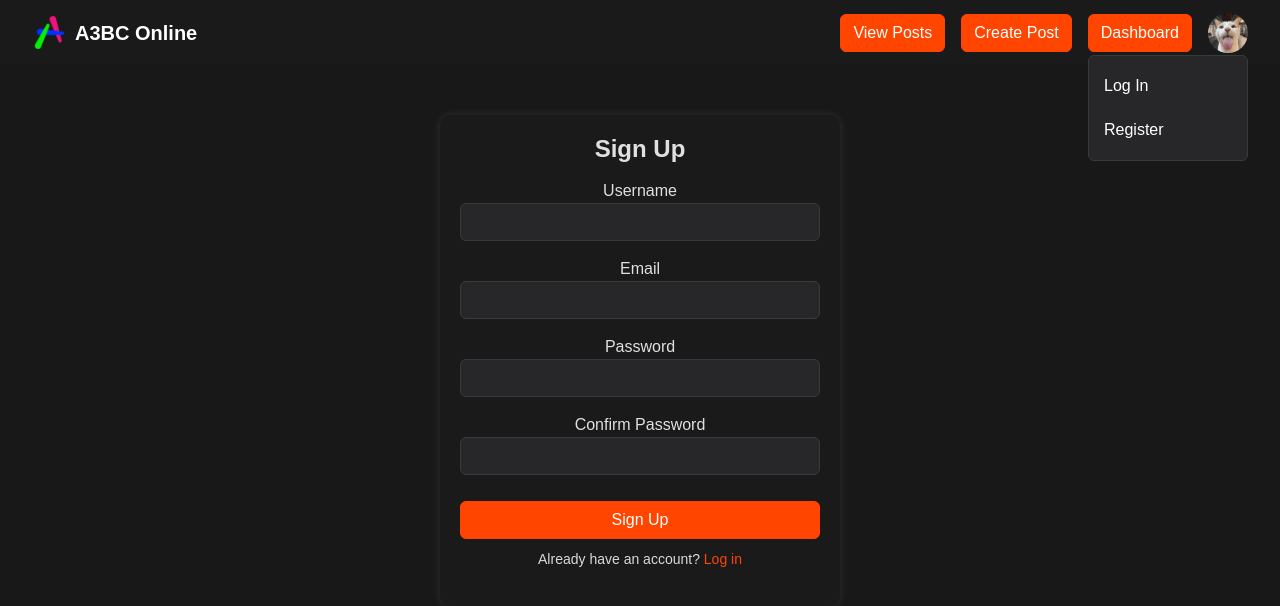
After one commit to JaydenKlomp/A3BC-Online, a CodeIgniter 4 app: the page made by app/Views/auth/register.php in a window 1280 px wide, after a click that opens the changed part. The commit adds this page. Shown: the top 606 px of the page. Run offline with PHP 8.4 and a stand-in for CodeIgniter, Linux system fonts and the light colour scheme; the template is opened without the code that fills it, so the values that code supplies are empty; some libraries are stand-ins or nearby versions.

```diff
--- a/app/Controllers/Posts.php
+++ b/app/Controllers/Posts.php
@@ -64,7 +64,8 @@ class Posts extends BaseController
             ->request
             ->getPost('title') , 'content' => $this
             ->request
-            ->getPost('content') ?? '', 'created_at' => date('Y-m-d H:i:s') , ];
+            ->getPost('content') ?? '', 'created_at' => date('Y-m-d H:i:s') , 'user_id' => $session->get('user_id')];
+
 
         // Verwerk afbeelding (indien toegevoegd)
         $image = $this
--- /dev/null
+++ b/app/Views/auth/register.php
@@ -0,0 +1,53 @@
+<?= $this->extend('layout') ?>
+
+<?= $this->section('content') ?>
+<div class="auth-container">
+    <h2 class="auth-title">Sign Up</h2>
+
+    <?php if (session()->getFlashdata('error')): ?>
+        <p class="text-danger"><?= session()->getFlashdata('error') ?></p>
+    <?php endif; ?>
+
+    <form action="<?= site_url('auth/register') ?>" method="post" onsubmit="return validatePassword()">
+        <div class="mb-3">
+            <label>Username</label>
+            <input type="text" name="username" class="form-control" required>
+        </div>
+        <div class="mb-3">
+            <label>Email</label>
+            <input type="email" name="email" class="form-control" required>
+        </div>
+        <div class="mb-3">
+            <label>Password</label>
+            <input type="password" id="password" name="password" class="form-control" required>
+        </div>
+        <div class="mb-3">
+            <label>Confirm Password</label>
+            <input type="password" id="confirm_password" name="confirm_password" class="form-control" required>
+            <small id="passwordError" class="text-danger"></small> <!-- Error message -->
+        </div>
+        <button type="submit" class="btn btn-primary w-100">Sign Up</button>
+    </form>
+
+    <p class="auth-switch">
+        Already have an account? <a href="<?= site_url('login') ?>">Log in</a>
+    </p>
+</div>
+
+<script>
+    function validatePassword() {
+        let password = document.getElementById("password").value;
+        let confirmPassword = document.getElementById("confirm_password").value;
+        let errorMessage = document.getElementById("passwordError");
+
+        if (password !== confirmPassword) {
+            errorMessage.innerText = "Passwords do not match.";
+            return false; // Prevent form submission
+        } else {
+            errorMessage.innerText = "";
+            return true;
+        }
+    }
+</script>
+
+<?= $this->endSection() ?>
--- a/app/Views/layout.php
+++ b/app/Views/layout.php
@@ -1,3 +1,9 @@
+<?php
+$session = session(); // Load the session service
+$isLoggedIn = $session->has('user_id'); // Check if user_id exists in session
+$username = $session->get('username') ?? 'Guest'; // Default to 'Guest' if missing
+?>
+
 <!DOCTYPE html>
 <html lang="en">
 <head>
@@ -31,12 +37,21 @@
             <div class="dropdown">
                 <img src="<?= base_url('images/userprofile.png') ?>" alt="User" class="profile-pic" id="profileDropdown" data-bs-toggle="dropdown">
                 <ul class="dropdown-menu dropdown-menu-end">
-                    <li><a class="dropdown-item" href="#">View Profile</a></li>
-                    <li><a class="dropdown-item" href="#">Edit Avatar</a></li>
-                    <li><a class="dropdown-item" href="#">Achievements</a></li>
-                    <li><hr class="dropdown-divider"></li>
-                    <li><a class="dropdown-item" href="#">Settings</a></li>
-                    <li><a class="dropdown-item" href="#">Log Out</a></li>
+                    <?php if ($isLoggedIn): ?>
+                        <li class="dropdown-header text-center">
+                            <strong><?= htmlspecialchars($username) ?></strong> <!-- Display username inside dropdown -->
+                        </li>
+                        <li><hr class="dropdown-divider"></li>
+                        <li><a class="dropdown-item" href="<?= site_url('profile/' . $username) ?>">View Profile</a></li>
+                        <li><a class="dropdown-item" href="<?= site_url('edit-avatar') ?>">Edit Avatar</a></li>
+                        <li><a class="dropdown-item" href="<?= site_url('achievements') ?>">Achievements</a></li>
+                        <li><hr class="dropdown-divider"></li>
+                        <li><a class="dropdown-item" href="<?= site_url('settings') ?>">Settings</a></li>
+                        <li><a class="dropdown-item" href="<?= site_url('logout') ?>">Log Out</a></li>
+                    <?php else: ?>
+                        <li><a class="dropdown-item" href="<?= site_url('login') ?>">Log In</a></li>
+                        <li><a class="dropdown-item" href="<?= site_url('register') ?>">Register</a></li>
+                    <?php endif; ?>
                 </ul>
             </div>
         </div>
--- a/public/css/style.css
+++ b/public/css/style.css
@@ -44,13 +44,15 @@ body {
     object-fit: cover;
     cursor: pointer;
 }
-.post-card {
+.post-card,
+.comment-card {
     background-color: #282828;
     border: 1px solid #383838;
     color: #ffffff;
-    display: flex;
     padding: 15px;
     border-radius: 5px;
+    margin-bottom: 10px;
+    transition: background 0.3s;
 }
 .post-votes {
     display: flex;
@@ -430,3 +432,134 @@ a:hover {
     background: #ff4500;
     border-color: #ff4500;
 }
+
+/* Authentication Page Styling */
+.auth-container {
+    max-width: 400px;
+    margin: 50px auto;
+    padding: 20px;
+    background: #1a1a1b;
+    border-radius: 10px;
+    box-shadow: 0px 0px 10px rgba(255, 255, 255, 0.1);
+    text-align: center;
+}
+
+.auth-title {
+    font-size: 24px;
+    font-weight: bold;
+    margin-bottom: 15px;
+}
+
+.auth-container .form-control {
+    background: #272729;
+    border: 1px solid #3a3a3a;
+    color: #ffffff;
+}
+
+.auth-container .form-control::placeholder {
+    color: #999;
+}
+
+.auth-container .btn-primary {
+    background-color: #ff4500;
+    border-color: #ff4500;
+    margin-top: 10px;
+}
+
+.auth-container .btn-primary:hover {
+    background-color: #e03e00;
+}
+
+.auth-switch {
+    margin-top: 10px;
+    font-size: 14px;
+    color: #d7dadc;
+}
+
+.auth-switch a {
+    color: #ff4500;
+    text-decoration: none;
+}
+
+.auth-switch a:hover {
+    color: #e03e00;
+}
+
+/* Username Display Above Profile */
+.username-text {
+    font-size: 12px;
+    color: #b0b3b8;
+    margin-bottom: -5px;
+    text-align: center;
+}
+
+.profile-container {
+    display: flex;
+    gap: 20px;
+}
+
+.profile-sidebar {
+    width: 300px;
+    background: #1a1a1b;
+    padding: 20px;
+    border-radius: 8px;
+}
+
+.profile-banner img {
+    width: 100%;
+    height: 100px;
+    object-fit: cover;
+    border-radius: 8px;
+}
+
+.profile-avatar {
+    width: 80px;
+    height: 80px;
+    border-radius: 50%;
+    margin: 10px auto;
+    display: block;
+}
+
+.profile-info {
+    text-align: center;
+}
+
+.achievements {
+    list-style: none;
+    padding: 0;
+}
+
+.profile-content {
+    flex-grow: 1;
+    background: #1a1a1b;
+    padding: 20px;
+    border-radius: 8px;
+}
+
+.profile-tabs {
+    display: flex;
+    border-bottom: 2px solid #333;
+}
+
+.tab-btn {
+    flex: 1;
+    padding: 10px;
+    background: none;
+    border: none;
+    color: #ccc;
+    cursor: pointer;
+    font-weight: bold;
+}
+
+.tab-btn.active {
+    color: #ff4500;
+}
+
+.tab-content {
+    display: none;
+    padding-top: 10px;
+}
+
+.tab-content.active {
+    display: block;
+}
```
Also changed, not shown: app/Config/Routes.php (+11 -1 lines), app/Controllers/Auth.php (added, +83 -0 lines), app/Controllers/Profile.php (added, +42 -0 lines), app/Database/Migrations/2025-02-21-124729_CreateUsersTable.php (added, +25 -0 lines), app/Models/CommentModel.php (+9 -1 lines), app/Models/PostModel.php (+10 -1 lines), app/Models/UserModel.php (added, +23 -0 lines), app/Views/auth/login.php (added, +27 -0 lines), app/Views/profile.php (added, +80 -0 lines), public/images/default-banner.jpg (added).
